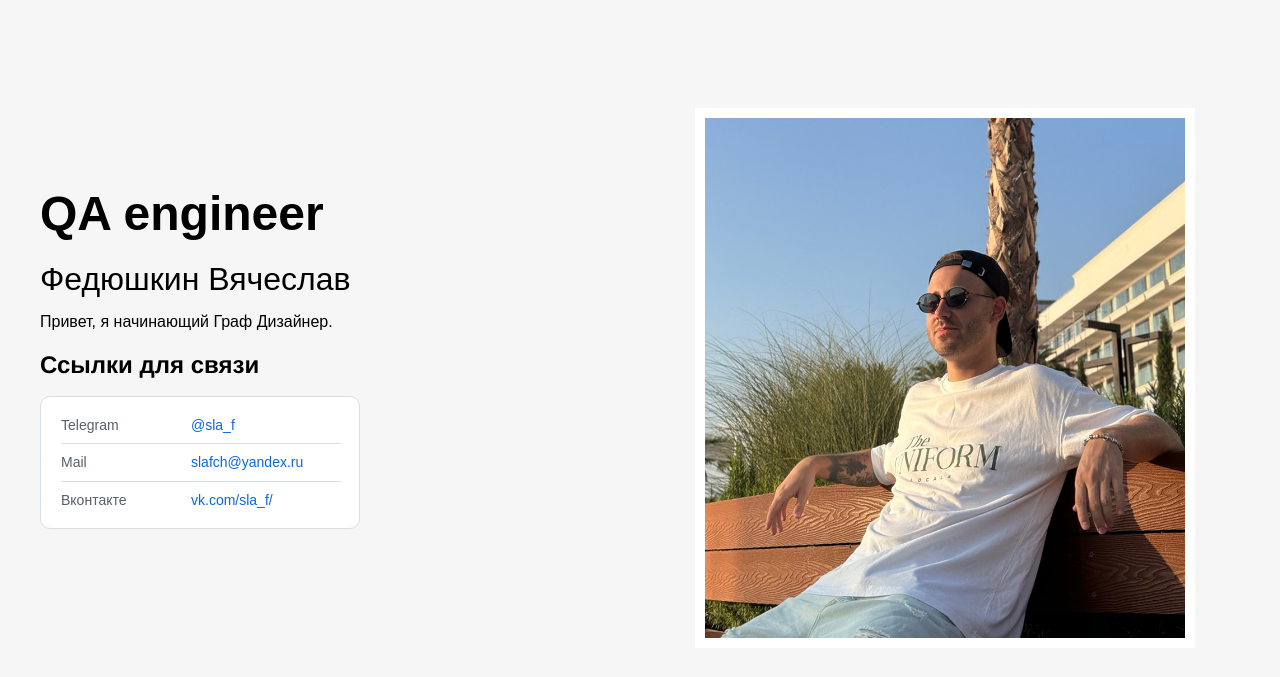
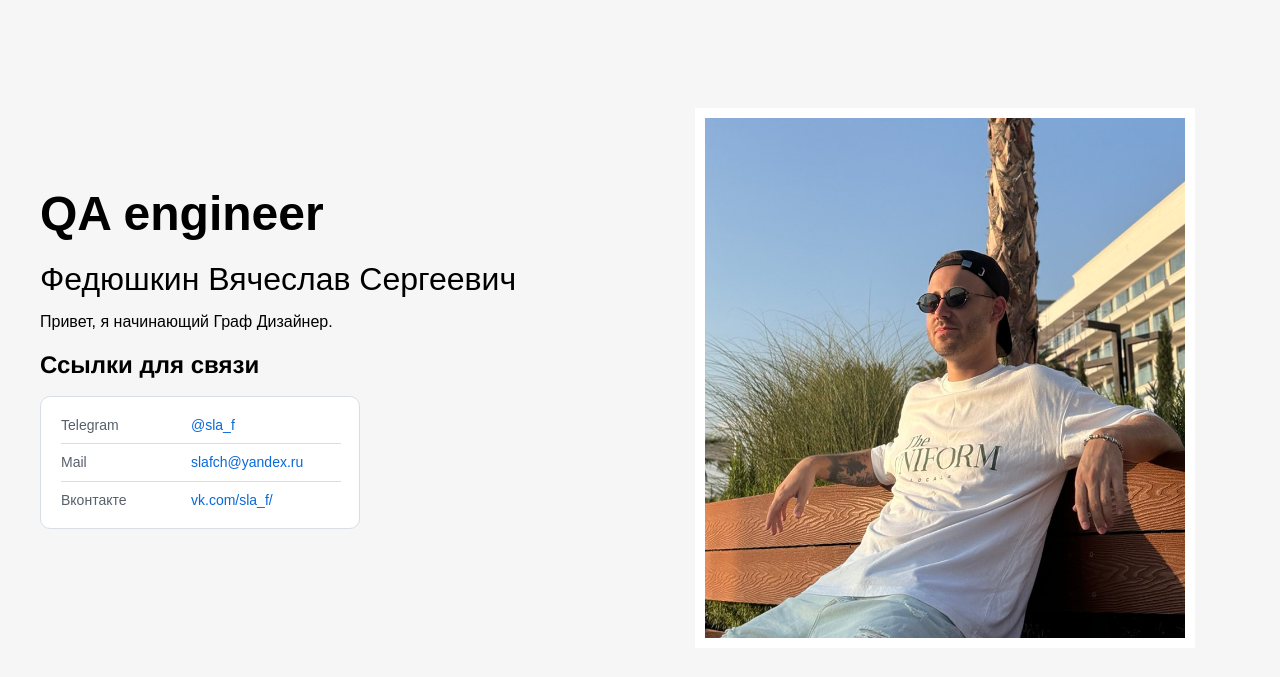
Before and after one commit to Slafchik/CVV, a plain HTML site: page index.html in a window 1280 px wide. Shown: the part 99-776 px from the top of the page. Drawn offline with nearby package versions, Linux system fonts and the light colour scheme.

Commit message:
добавил отчество

```diff
--- a/index.html
+++ b/index.html
@@ -4,7 +4,7 @@
 <head>
   <meta charset="UTF-8">
   <meta name="viewport" content="width=device-width, initial-scale=1.0">
-  <title>QA Вячеслав</title>
+  <title>QA Вячеслав Сергеевич</title>
   <link rel="icon" href="./Logo_slaf.png" type="/png">
   <link href="./normalize.css" rel="stylesheet" />
   <link rel="stylesheet" href="style.css">
@@ -21,7 +21,7 @@
     <div class="container hero__container">
       <div class="hero__about">
         <h1 class="hero__title">QA engineer</h1>
-        <h2 class="hero__subtitle">Федюшкин Вячеслав</h2>
+        <h2 class="hero__subtitle">Федюшкин Вячеслав Сергеевич</h2>
         <p class="hero__description">
           Привет, я начинающий Граф Дизайнер.
         </p>
```
